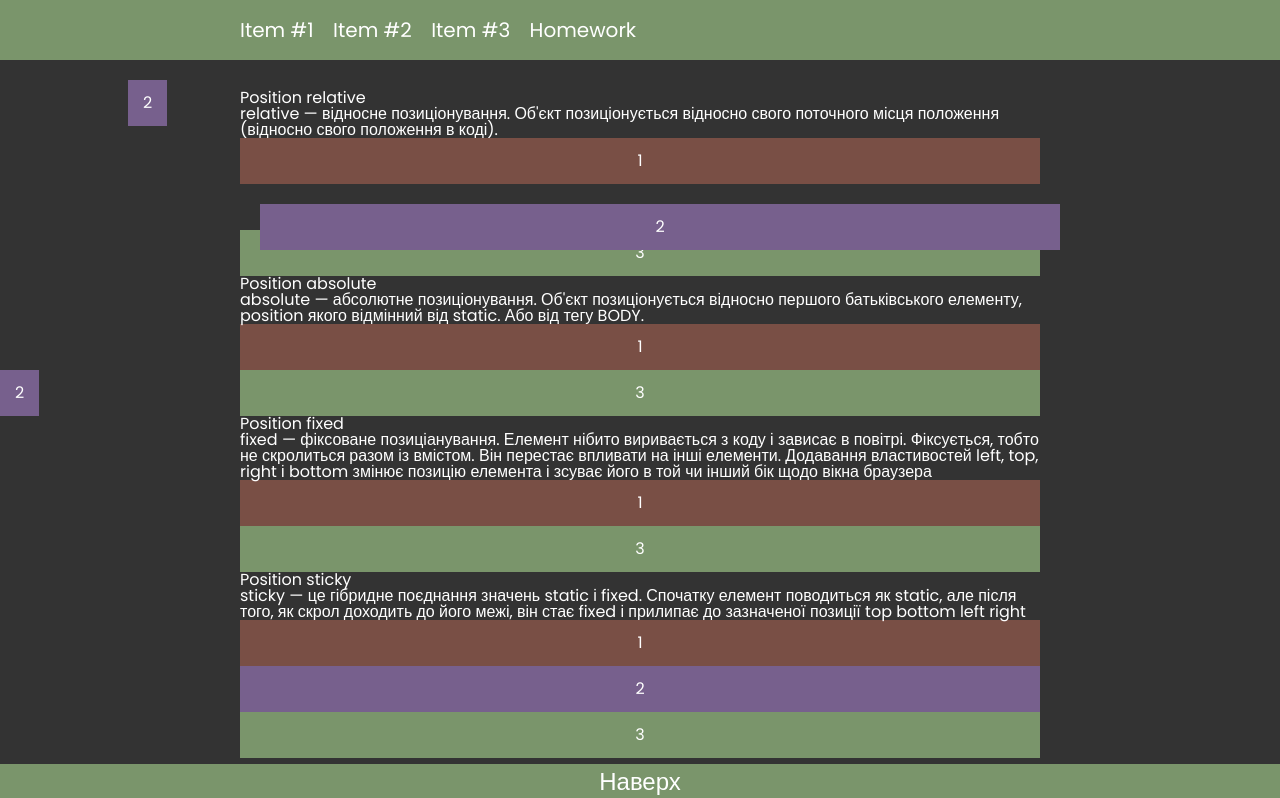
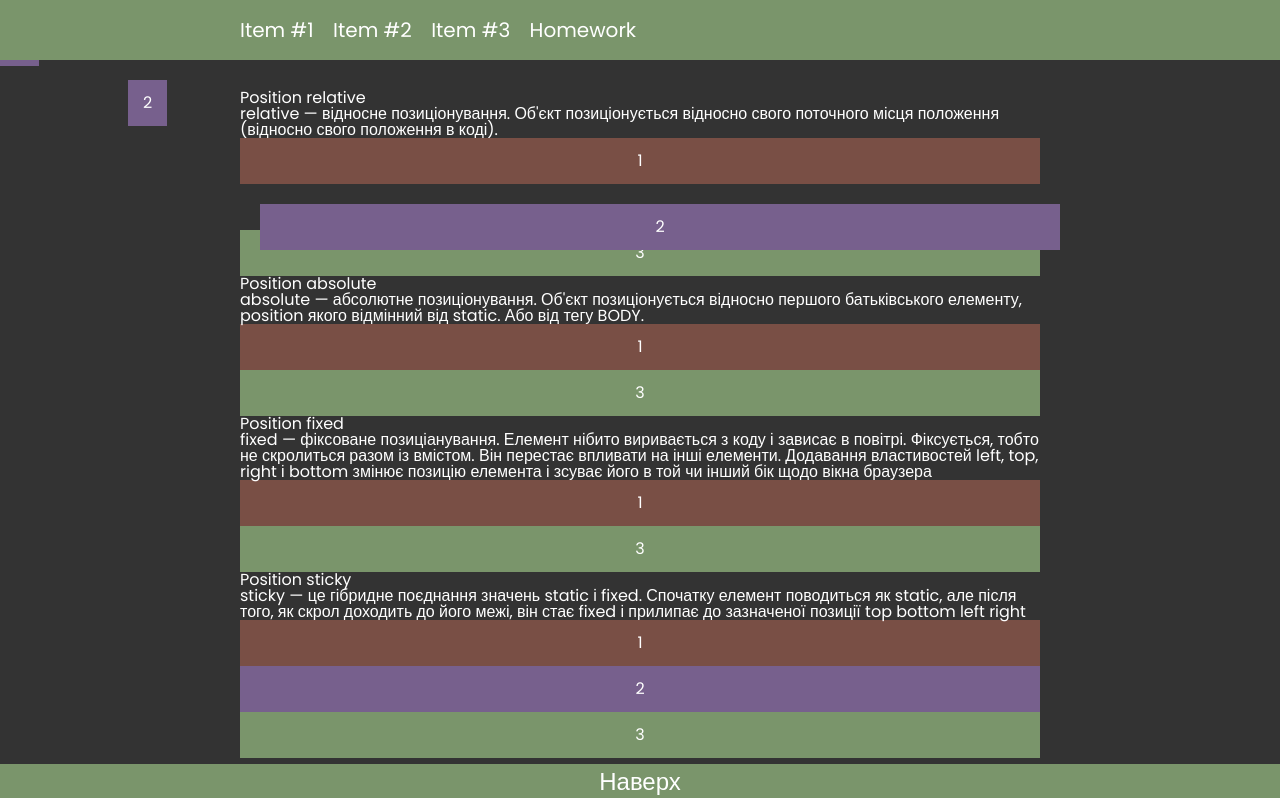
Before and after one commit to Kanibolotska/Lessons, a plain HTML site: page Homework_10/index.html in a window 1280 px wide. Shown: the top 798 px of the page. Drawn offline with Linux system fonts and the light colour scheme.

Commit message:
Add files via upload

```diff
--- a/Homework_10/css/style.css
+++ b/Homework_10/css/style.css
@@ -166,7 +166,7 @@ absolute - абсолютне позиціонування.
 .position__item--absolute {
 	position: absolute;
 	left: 0;
-	top: 20;
+	top: 20px;
 }
 
 /*
```
Also changed, not shown: Homework_10/index.html (+1 -0 lines).
